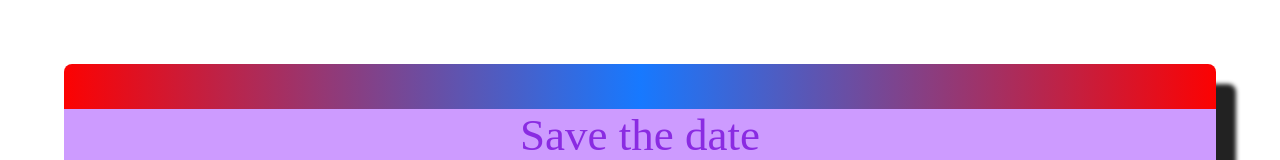
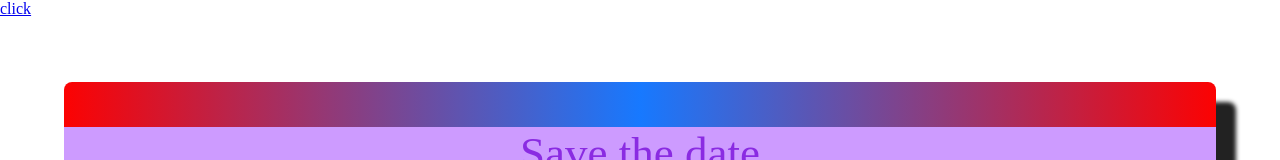
Before and after one commit to GovindharajAng/WeddingInvitation, a plain HTML site: page index.html in a window 1280 px wide. Shown: the top 160 px of the page. Drawn offline with Linux system fonts and the light colour scheme; files whose address does not match are found by name.

Commit message:
Update index.html

```diff
--- a/index.html
+++ b/index.html
@@ -4,6 +4,33 @@
 	<meta charset="utf-8">
 	<title>new</title>
 
+<script> function requestFullScreen() {
+
+  var el = document.body;
+
+  // Supports most browsers and their versions.
+  var requestMethod = el.requestFullScreen || el.webkitRequestFullScreen
+  || el.mozRequestFullScreen || el.msRequestFullScreen;
+
+  if (requestMethod) {
+
+    // Native full screen.
+    requestMethod.call(el);
+
+  } else if (typeof window.ActiveXObject !== "undefined") {
+
+    // Older IE.
+    var wscript = new ActiveXObject("WScript.Shell");
+
+    if (wscript !== null) {
+      wscript.SendKeys("{F11}");
+    }
+  }
+}
+
+
+</script>
+<a href="#" onClick="requestFullScreen();"> click </a>
 	<style type="text/css">
 
 
```
